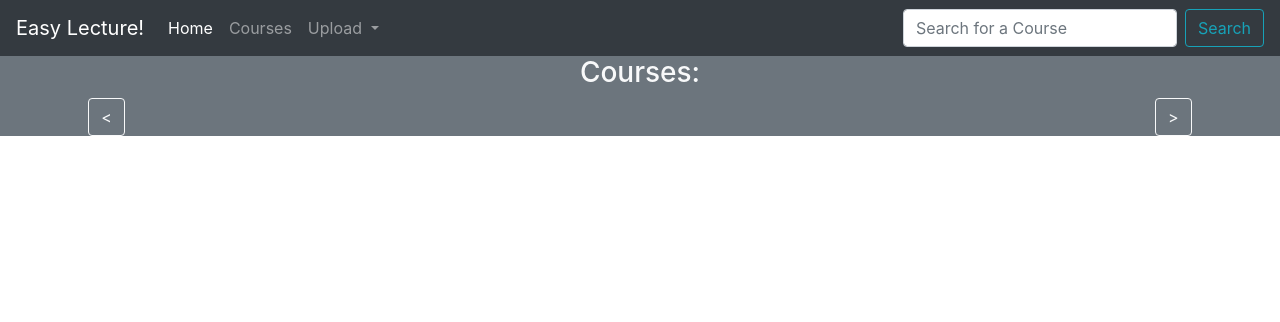
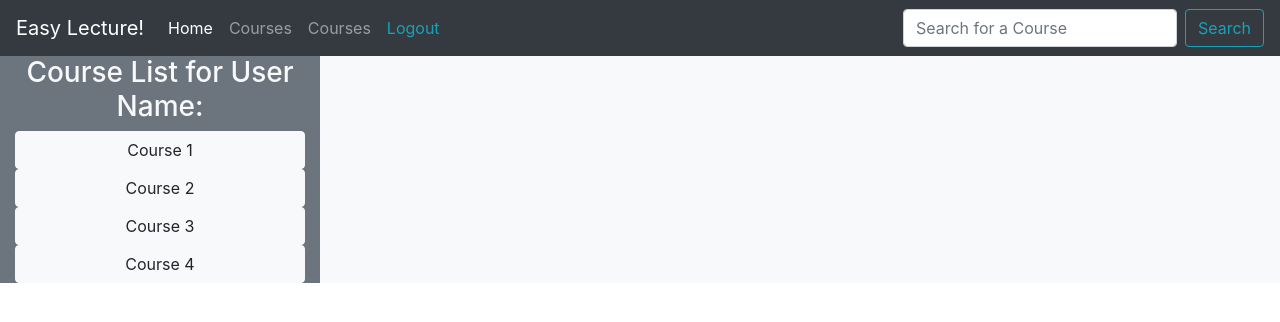
Before and after one commit to matt-davison/Easy-Lecture, a Flask app: page / in a window 1280 px wide. Shown: the top 322 px of the page. Run offline with Flask 2, Linux system fonts and the light colour scheme; some libraries are stand-ins or nearby versions.

Commit message:
New Templates

```diff
--- a/templates/course_list.html
+++ b/templates/course_list.html
@@ -1,18 +1,25 @@
-<div class="container-fluid bg-secondary course_list">
-	<div class="row">
-		<div class="col-12 text-center text-light">
-			<h3>Courses:</h3>
-		</div>
-	</div>
-	<div class="row">
-		<div class="col-2 text-center">
-			<button class="btn btn-outline-light"><</button>
-		</div>
-		<div class="col-8">
-
-		</div>
-		<div class="col-2 text-center">
-			<button class="btn btn-outline-light">></button>
-		</div>
+<div class="row course_row text-light">
+	<div class="col-12 text-center">
+		<h3>Course List for User Name:</h3>
 	</div>
 </div>
+<div class="row course_row">
+	<div class="col-12">
+		<button class="btn btn-block btn-light">Course 1</button>
+	</div>
+</div>
+<div class="row course_row">
+	<div class="col-12">
+		<button class="btn btn-block btn-light">Course 2</button>
+	</div>
+</div>
+<div class="row course_row">
+	<div class="col-12">
+		<button class="btn btn-block btn-light">Course 3</button>
+	</div>
+</div>
+<div class="row course_row">
+	<div class="col-12">
+		<button class="btn btn-block btn-light">Course 4</button>
+	</div>
+</div>
--- a/templates/index.html
+++ b/templates/index.html
@@ -19,7 +19,17 @@
 
   {% include "navbar.html" %}
 
-  {% include "course_list.html" %}
+  <div class="container-fluid h-100">
+    <div class="row h-100">
+      <div class="col-3 bg-secondary course_list" style="height:100%">
+        {% include "course_list.html" %}
+      </div>
+      <div class=" col-9 bg-light text-dark">
+
+      </div>
+    </div>
+  </div>
+
 
 </body>
 </html>
--- a/templates/navbar.html
+++ b/templates/navbar.html
@@ -12,17 +12,13 @@
       <li class="nav-item">
         <a class="nav-link" href="#">Courses</a>
       </li>
-      <li class="nav-item dropdown">
-        <a class="nav-link dropdown-toggle" href="#" id="navbarDropdown" role="button" data-toggle="dropdown" aria-haspopup="true" aria-expanded="false">
-          Upload
-        </a>
-        <div class="dropdown-menu" aria-labelledby="navbarDropdown">
-          <a class="dropdown-item" href="#">I am an Instructor</a>
-          <a class="dropdown-item" href="#">I am a Student</a>
-          <div class="dropdown-divider"></div>
-          <a class="dropdown-item" href="#">Help</a>
-        </div>
+      <li class="nav-item">
+         <a class="nav-link" href="#">Courses</a>
       </li>
+      <li class="nav-item">
+         <a class="nav-link text-info" href="#">Logout</a>
+      </li>
+
     </ul>
     <form class="form-inline my-2 my-lg-0">
       <input class="form-control mr-sm-2" type="search" placeholder="Search for a Course" aria-label="Search">
```
Also changed, not shown: templates/login.html (added, +26 -0 lines).
